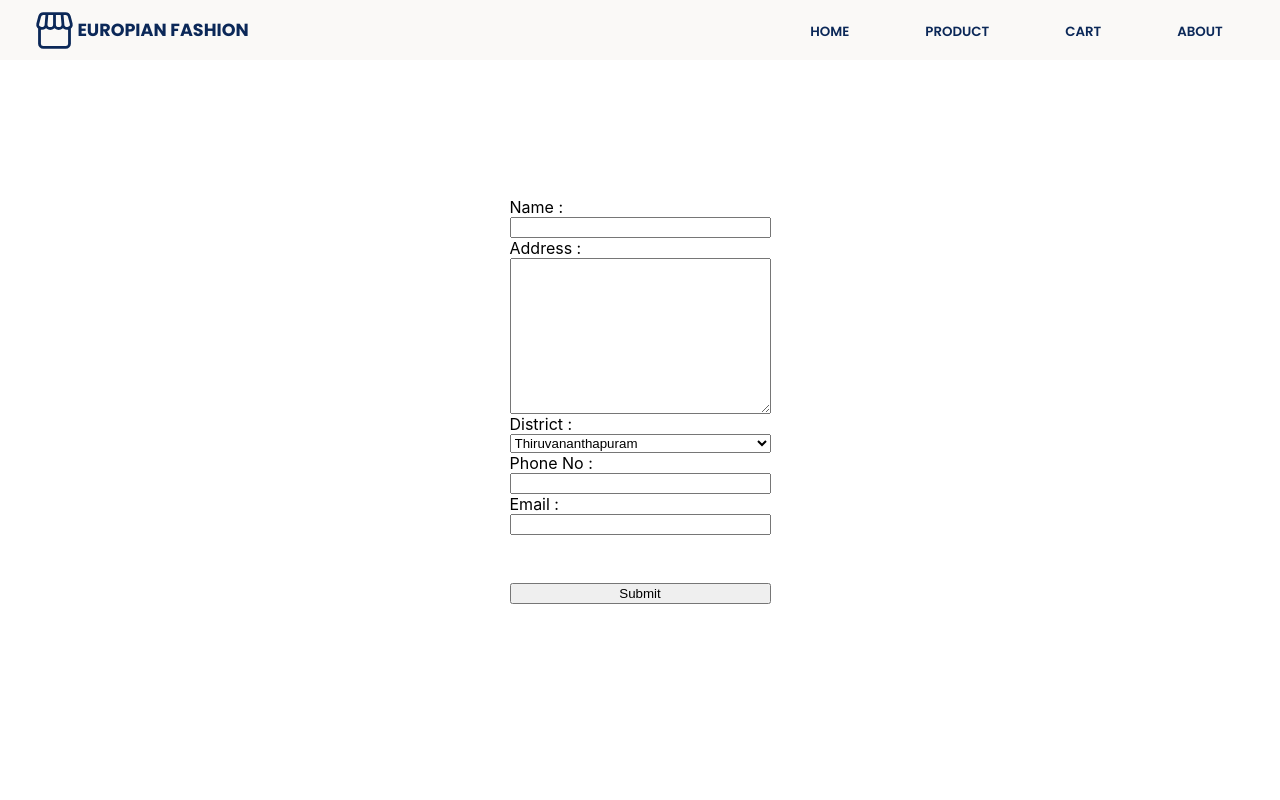
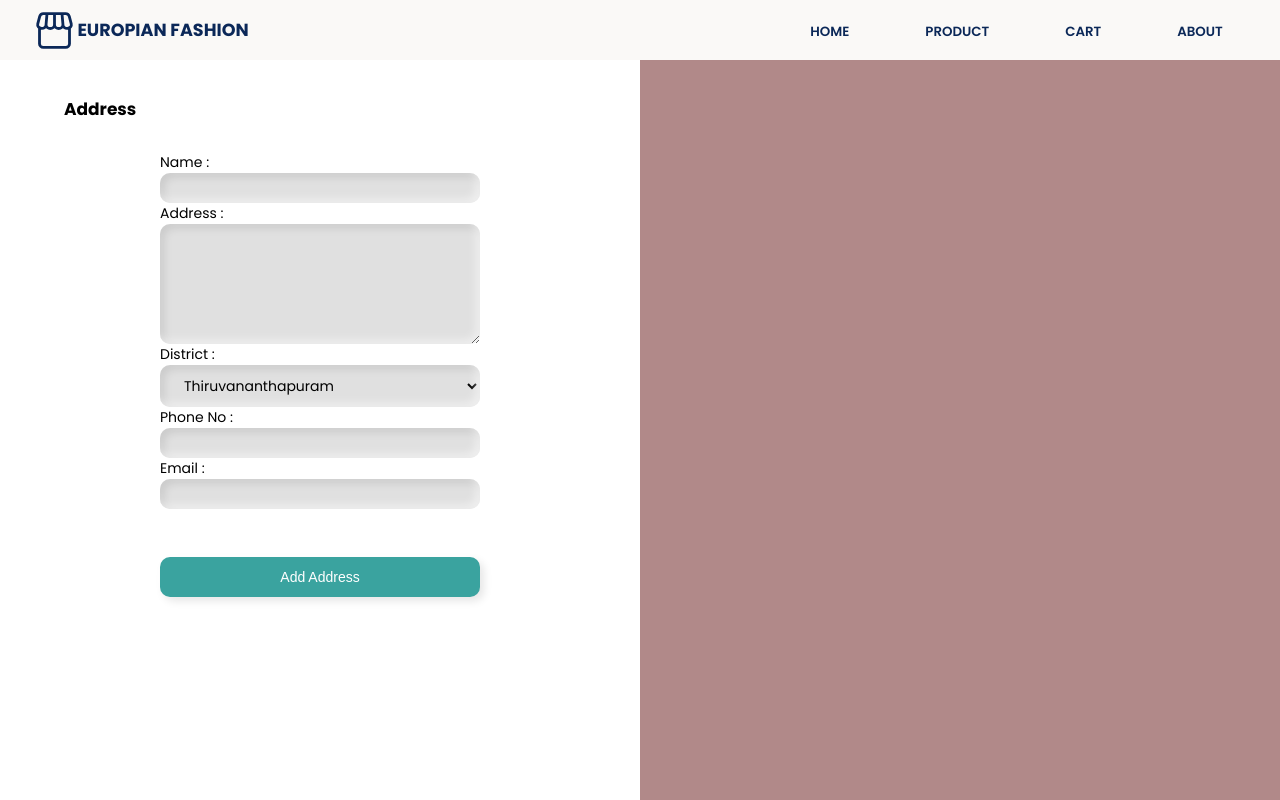
Before and after one commit to rasi-c/Carra-E-commerce, a React (Create React App) app: page /cart/address in a window 1280 px wide. Built offline with nearby package versions, Linux system fonts and the light colour scheme; the HTML template or start-up script is replaced by a standard one.

Commit message:
address just taked

```diff
--- a/src/components/cartpage/address.css
+++ b/src/components/cartpage/address.css
@@ -3,11 +3,105 @@
   justify-content: center;
   align-items: center;
   min-height: 100vh;
+  width: 100%;
+}
+.formContainer{
+  width: 50%;
+  height: 100%;
+  display: flex;
+  justify-content: center;
+  flex-direction: column;
+  align-items: center;
+}
+.secContainer{
+  width: 50%;
+  height: 100%;
+  display: flex;
+  justify-content: center;
+  align-items: center;
+  background-color: rgb(177, 137, 137);
+}
+.addressMain{
+  background-color: white;
+  width: 70%;
 }
 form {
   display: flex;
   flex-direction: column;
+  width: 50%;
+  justify-content: flex-start;
+  height: 100%;
+  margin-top: 30px;
+  font-family: "Poppins", sans-serif;
+  font-weight: 400;
+  font-style: normal;
+  font-size: clamp(11px, 1.3vw, 14px);
+}
+form select,option{
+  font-family: "Poppins", sans-serif;
+  font-weight: 400;
+  font-style: normal;
+  font-size: clamp(11px, 1.3vw, 14px);
+}
+.header3{
+  margin-top: 6rem;
+  width: 100%;
+  padding-left: 10%;
+  text-align: left;
+  font-family: "Poppins", sans-serif;
+  font-weight: 700;
+  font-style: normal;
+  font-size: clamp(12px, 1.5vw, 17px);
+}
+input{
+  /* width: 300px; */
+  height: 30px;
+  background-color: #e0e0e0;
+  border: none;
+  outline: none;
+  padding: 10px 20px;
+  border-radius: 10px;
+  box-shadow: inset -4px -4px 8px rgba(255, 255, 255, 0.5),
+              inset 4px 4px 8px rgba(0, 0, 0, 0.1);
+  font-size: 16px;
+}
+textarea{
+  height: 120px;
+  background-color: #e0e0e0;
+  border: none;
+  outline: none;
+  padding: 10px 20px;
+  border-radius: 10px;
+  box-shadow: inset -4px -4px 8px rgba(255, 255, 255, 0.5),
+              inset 4px 4px 8px rgba(0, 0, 0, 0.1);
+  font-size: 16px;
+}
+select , option{
+  background-color: #e0e0e0;
+  border: none;
+  outline: none;
+  padding: 10px 20px;
+  border-radius: 10px;
+  box-shadow: inset -4px -4px 8px rgba(255, 255, 255, 0.5),
+              inset 4px 4px 8px rgba(0, 0, 0, 0.1);
+  font-size: 16px;
 }
 .subBtn{
    margin-top: 3rem;
+   background-color: #3aa39f;
+   height: 40px;
+   border: none;
+   outline: none;
+   border-radius: 10px;
+   box-shadow: -4px -4px 8px rgba(255, 255, 255, 0.5),
+               4px 4px 8px rgba(0, 0, 0, 0.1);
+   font-size: 14px;
+   cursor: pointer;
+   color: white;
+   transition: all 0.3s ease;
 }
+.subBtn:hover {
+  box-shadow: -2px -2px 4px rgba(255, 255, 255, 0.5),
+              2px 2px 4px rgba(0, 0, 0, 0.1);
+  background-color: #007c78;
+}
--- a/src/components/cartpage/address.jsx
+++ b/src/components/cartpage/address.jsx
@@ -2,9 +2,9 @@ import React, { useContext, useState } from "react";
 import { useNavigate } from "react-router-dom";
 import { MyContext } from "../../App";
 import "./address.css";
+import { AddressDetails } from "./adresssmall";
 
 export function Address() {
-  // const [secObj, setSecObj ] = useState({name:"",address:'',district:'',phoneNO:'',email:''})
   const navigate = useNavigate()
   const secArray = useContext(MyContext)
   const [name, setName] = useState('')
@@ -14,21 +14,30 @@ export function Address() {
   const [email, setEmail] = useState('')
    function Submit(event){
     event.preventDefault();
-    secArray.setSecArray({name: name,
+    secArray.setSecArray([
+      ...secArray.cart1,
+      {name: name,
       address: address,
       district: district,
       phoneNO: phoneNO,
-      email: email})
+      email: email}
+    ])
     console.log("second",secArray.cart1);
-    navigate("invoice");
+    setName('')
+    setAddress('')
+    setEmail('')
+    setPhoneNo('')
+    // navigate("invoice");
    }
   return (
     <div className="addressContainer">
+      <div className="formContainer">
+      <div className="header3">Address</div>
       <form action="" onSubmit={Submit}>
         <label htmlFor="">Name :</label>
-        <input type="text" required onChange={(event)=> setName(event.target.value)}/>
+        <input value={name} type="text" required onChange={(event)=> setName(event.target.value)}/>
         <label htmlFor="" >Address :</label>
-        <textarea name="" id="" cols="30" rows="10" onChange={(event)=> setAddress(event.target.value)} required></textarea>
+        <textarea value={address} name="" id="" cols="30" rows="10" onChange={(event)=> setAddress(event.target.value)} required></textarea>
         <label htmlFor="">District :</label>
         <select name="" id="" onChange={(event)=> setDistrict(event.target.value)} required>
         <option value="Thiruvananthapuram">Thiruvananthapuram</option>
@@ -48,11 +57,19 @@ export function Address() {
         </select>
 
         <label htmlFor="">Phone No :</label>
-        <input type="tel" onChange={(event)=> setPhoneNo(event.target.value)} required/>
+        <input value={phoneNO} type="tel" onChange={(event)=> setPhoneNo(event.target.value)} required/>
         <label htmlFor="">Email :</label>
-        <input type="email" onChange={(event)=> setEmail(event.target.value)} required/>
-        <button type="submit" className="subBtn" >Submit</button>
+        <input value={email} type="email" onChange={(event)=> setEmail(event.target.value)} required/>
+        <button type="submit" className="subBtn" >Add Address</button>
       </form>
+      </div>
+      <div className="secContainer">
+        <div className="addressMain">
+          {secArray.cart1.map((item)=> {
+            return <AddressDetails item={item}/>
+          })}
+        </div>
+      </div>
     </div>
   );
 }
--- /dev/null
+++ b/src/components/cartpage/addresssmall.css
@@ -0,0 +1,5 @@
+.main{
+    background-color: white;
+    margin-top: 20px;
+    padding-left: 30px;
+}
--- /dev/null
+++ b/src/components/cartpage/adresssmall.jsx
@@ -0,0 +1,15 @@
+import React from 'react'
+import './addresssmall.css'
+
+export function AddressDetails(prop) {
+    console.log("Adress props is : ", prop.item);
+  return (
+    <div className="main">
+    <div>{prop.item.name}</div>
+    <div>{prop.item.address}</div>
+    <div>{prop.item.district}</div>
+    <div>{prop.item.phoneNo}</div>
+    <div>{prop.item.email}</div>
+    </div>
+  )
+}
--- a/src/components/cartpage/cart.css
+++ b/src/components/cartpage/cart.css
@@ -17,8 +17,8 @@
 .glasses1 {
   min-width: 100px;
   min-height: 100px;
-  width: 120px;
-  height: 120px;
+  width: 140px;
+  height: 140px;
 }
 .details4 {
   width: 100%;
@@ -79,6 +79,7 @@
   align-items: center;
   border: 1px solid black;
   height: 35px;
+  width: 100px;
 }
 .countBtn {
   width: 35px;
--- a/src/components/cartpage/maincart.css
+++ b/src/components/cartpage/maincart.css
@@ -16,7 +16,7 @@
   display: flex;
   justify-content: flex-end;
   position: fixed;
-  right: 30px;
+  right: 60px;
 }
 .left {
   width: 50%;
```
